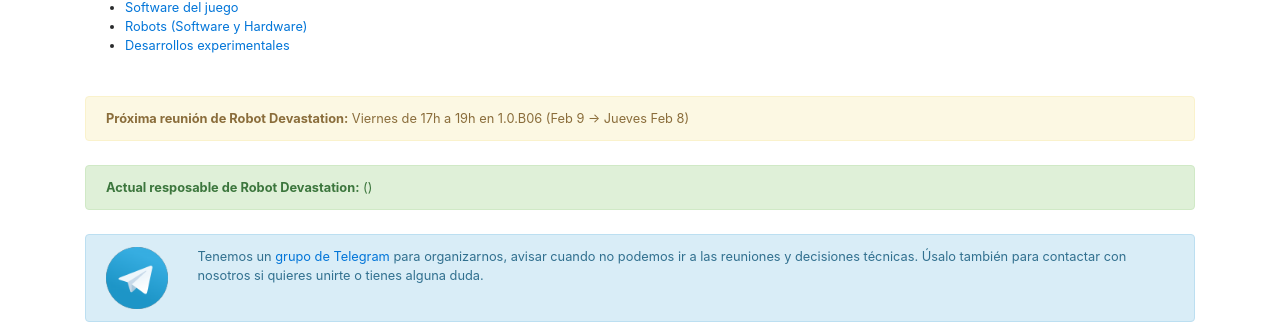
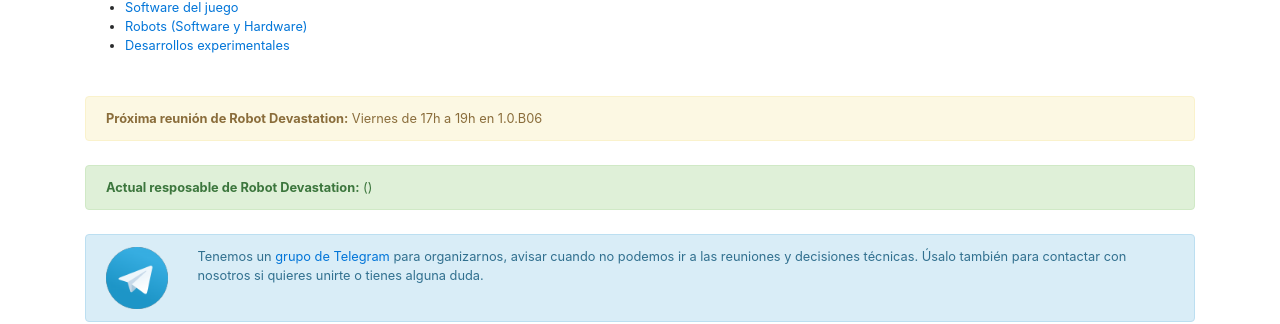
Before and after one commit to asrob-uc3m/asrob-uc3m.github.io, a Jekyll site: the page built from _workgroups/2017-05-28-robot-devastation.markdown, in a window 1280 px wide and 900 px high, scrolled down 968 px. Shown: the part 423-747 px from the top of the window. Built offline with Jekyll 4.4.1, drawn with Linux system fonts in a browser that asks for light colours.

Commit message:
Update 2017-05-28-robot-devastation.markdown

```diff
--- a/_workgroups/2017-05-28-robot-devastation.markdown
+++ b/_workgroups/2017-05-28-robot-devastation.markdown
@@ -9,7 +9,7 @@
 picture_full: /img/rd-full.jpg
 manager:
 manager_email:
-next_meeting:  Viernes de 17h a 19h en 1.0.B06 (Feb 9 -> Jueves Feb 8)
+next_meeting:  Viernes de 17h a 19h en 1.0.B06
 layout: workgroup
 ---
 
```
